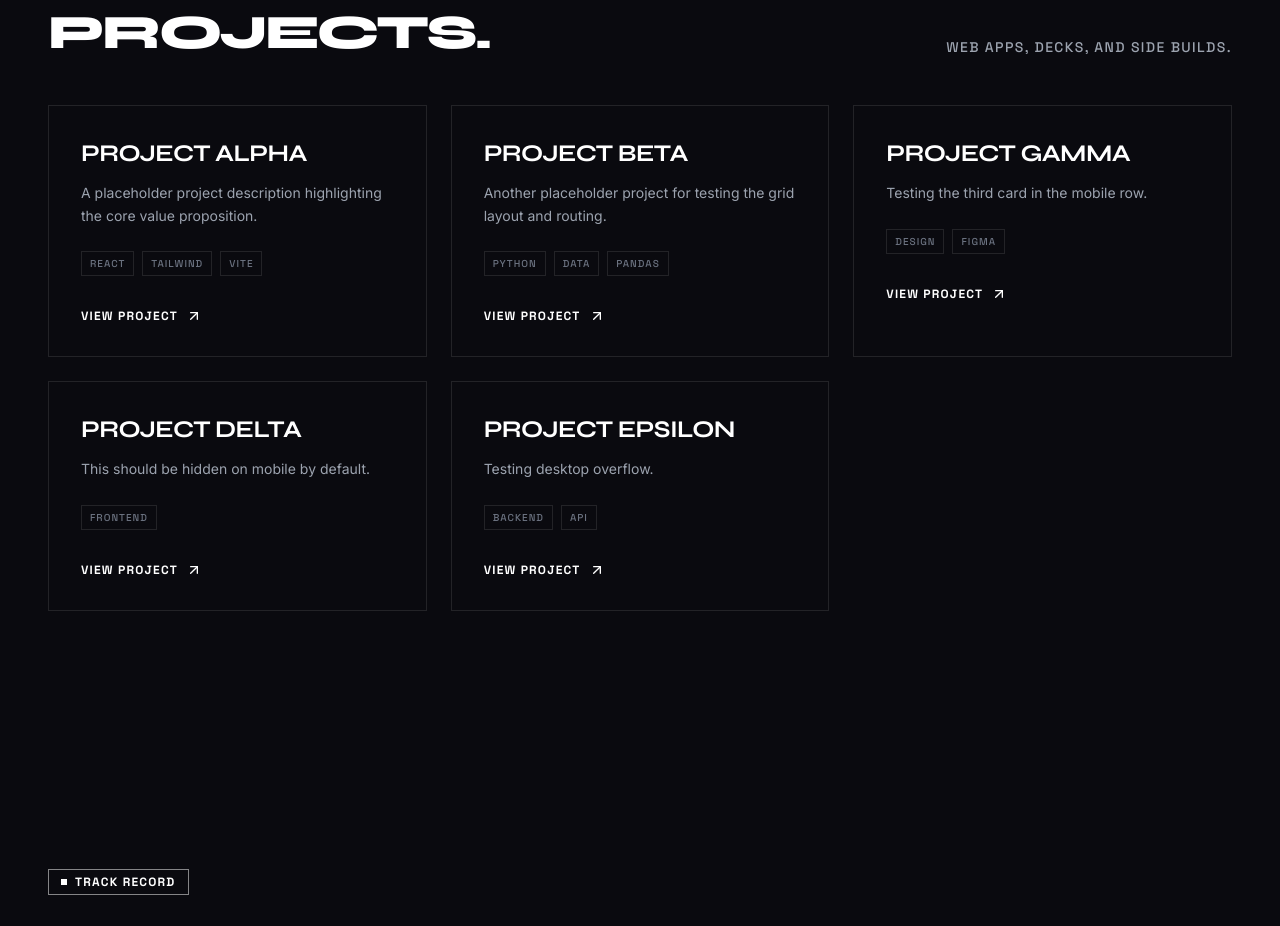
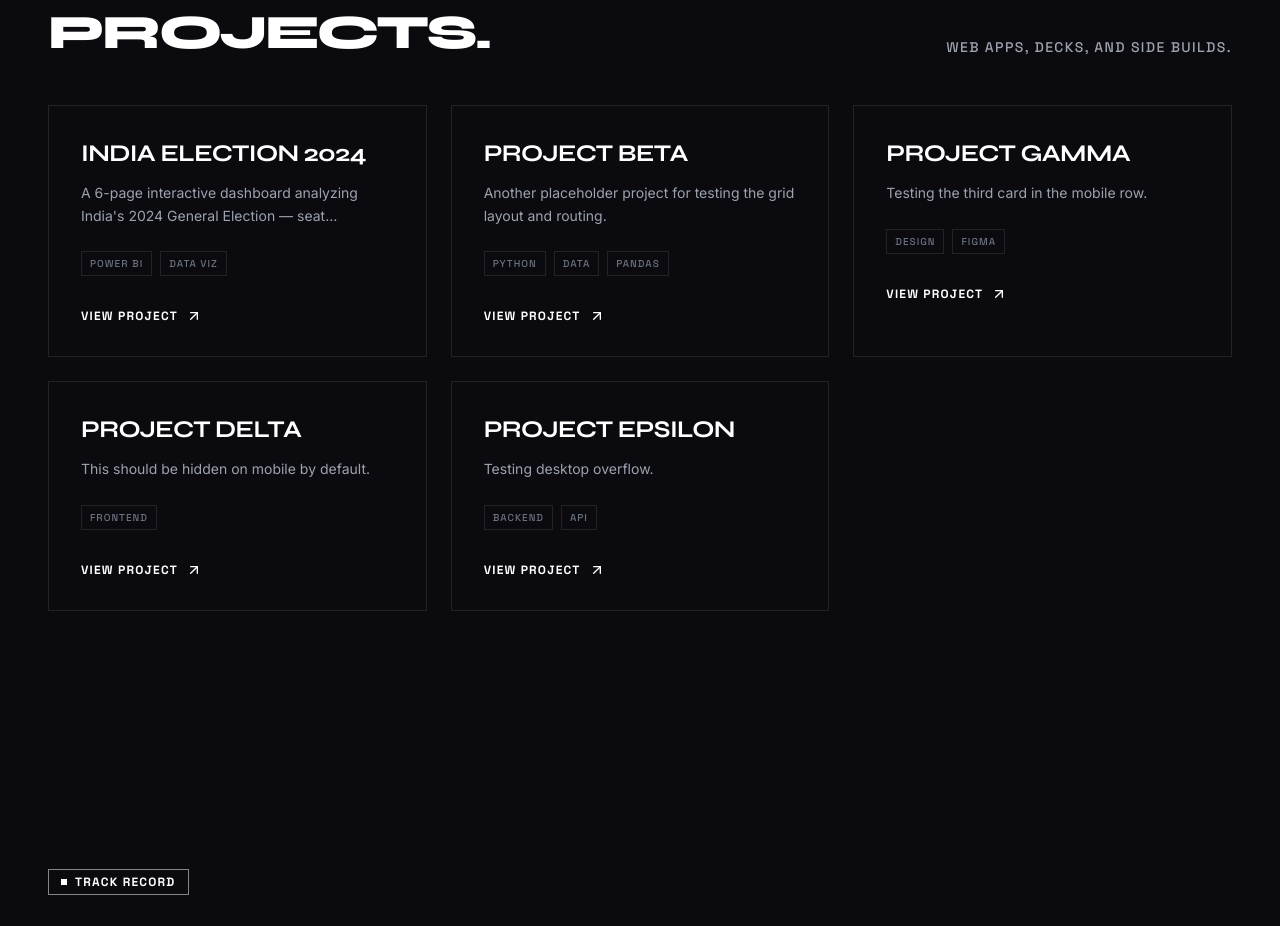
Before and after one commit to rahul-nagaura/portfolio, a React (Vite) app in the folder frontend/: page / in a window 1280 px wide. Shown: the part 2160-3086 px from the top of the page. Built offline with nearby package versions, Linux system fonts and the light colour scheme; the HTML template or start-up script is replaced by a standard one.

Commit message:
feat: add India Election 2024 project

```diff
--- a/frontend/src/components/pages/ProjectDetail.jsx
+++ b/frontend/src/components/pages/ProjectDetail.jsx
@@ -65,7 +65,7 @@ export const ProjectDetail = () => {
                 <p className="text-[10px] font-mono font-bold uppercase tracking-widest text-gray-500 dark:text-gray-400 mb-3">Links</p>
                 <div className="flex flex-wrap gap-4">
                   {project.links.map(link => (
-                    <a key={link.label} href={link.url} target="_blank" rel="noopener noreferrer" className="flex items-center gap-2 text-xs font-mono font-bold uppercase tracking-widest hover:opacity-60 transition-opacity">
+                    <a key={link.label} href={link.url} target="_blank" rel="noopener noreferrer" className="flex items-center gap-2 text-xs font-mono font-bold uppercase tracking-widest hover:opacity-60 transition-opacity dark:[text-shadow:none] dark:[filter:none]">
                       {link.label} <ExternalLink size={14} />
                     </a>
                   ))}
@@ -77,9 +77,10 @@ export const ProjectDetail = () => {
 
         {/* Content Write-up */}
         <ScrollReveal delay={0.2}>
-          <div className="py-12 prose prose-lg dark:prose-invert max-w-none font-body text-black/80 dark:text-gray-300 leading-relaxed">
-            {project.content}
-          </div>
+          <div
+            className="py-12 prose prose-lg dark:prose-invert max-w-none font-body text-black/80 dark:text-gray-300 leading-relaxed"
+            dangerouslySetInnerHTML={{ __html: project.content }}
+          />
         </ScrollReveal>
 
         {/* Images */}
@@ -100,6 +101,14 @@ export const ProjectDetail = () => {
           </div>
         )}
 
+        <ScrollReveal delay={0.3} direction="up">
+          <div className="mt-16 pt-8 border-t border-black/10 dark:border-white/10 text-center">
+            <Link to="/#projects" className="inline-flex items-center gap-3 text-xs font-mono font-bold uppercase tracking-widest hover:opacity-60 transition-opacity">
+              <ArrowLeft size={16} /> Back to Projects
+            </Link>
+          </div>
+        </ScrollReveal>
+
       </div>
     </div>
   );
--- a/frontend/src/components/sections/MoreProjects.jsx
+++ b/frontend/src/components/sections/MoreProjects.jsx
@@ -91,7 +91,7 @@ export const MoreProjects = () => {
             }`}>
               <button
                 onClick={() => setIsExpanded(!isExpanded)}
-                className="px-8 py-3 border border-black dark:border-white text-xs font-mono font-bold uppercase tracking-widest text-black dark:text-white hover:bg-black hover:text-white dark:hover:bg-white dark:hover:text-black transition-colors duration-300 flex items-center gap-2"
+                className="px-8 py-3 border border-black dark:border-white text-xs font-mono font-bold uppercase tracking-widest text-black dark:text-white hover:bg-black hover:text-white dark:hover:bg-white dark:hover:text-black transition-colors duration-300 flex items-center gap-2 dark:[text-shadow:none] dark:[filter:none]"
               >
                 {isExpanded ? 'Show Less' : 'See More'}
               </button>
--- a/frontend/src/data/portfolio.js
+++ b/frontend/src/data/portfolio.js
@@ -91,18 +91,28 @@ export const portfolioData = {
   ],
   moreProjects: [
     {
-      id: "project-alpha",
-      title: "Project Alpha",
-      description: "A placeholder project description highlighting the core value proposition.",
-      tags: ["React", "Tailwind", "Vite"],
+      id: "india-election-2024",
+      title: "India Election 2024",
+      description: "A 6-page interactive dashboard analyzing India's 2024 General Election — seat distribution, alliance performance, and constituency-level drill-down.",
+      tags: ["POWER BI", "DATA VIZ"],
       links: [
-        { label: "Live Demo", url: "#" },
-        { label: "GitHub", url: "#" }
+        { label: "View on GitHub", url: "https://github.com/rahul-nagaura/india-general-election-results-2024" }
       ],
-      content: "This is a detailed write-up about Project Alpha. It outlines the problem, the solution, and the technical architecture used to build the final product.",
+      content: `<p>An interactive 6-page Power BI dashboard analyzing the 2024 Indian General Election. It covers national seat distribution, NDA vs I.N.D.I.A. alliance performance, state-wise breakdowns, and constituency-level drill-down — built to turn a large public dataset into a tool anyone can explore self-serve.</p>
+<br/>
+<p><strong>Built with:</strong> Power BI, Power Query (data cleaning & transformation), DAX (measures & calculated fields), Excel/CSV as the data source.</p>
+<br/>
+<p><strong>Highlights:</strong></p>
+<ul class="list-disc pl-5 mt-2 space-y-1">
+  <li>6 linked dashboards with a landing-page navigation hub</li>
+  <li>State and constituency drill-through</li>
+  <li>Export-to-Excel and show-all-data for self-serve exploration</li>
+  <li>Dynamic state selector with alliance KPIs</li>
+</ul>`,
       images: [
-        "/profile.jpg", // placeholder
-        "/profile.jpg"
+        "", // overview dashboard placeholder
+        "", // screenshot 2 placeholder
+        ""  // screenshot 3 placeholder
       ]
     },
     {
```
Also changed, not shown: 1 other file (tests, documents, lock files or other folders).
